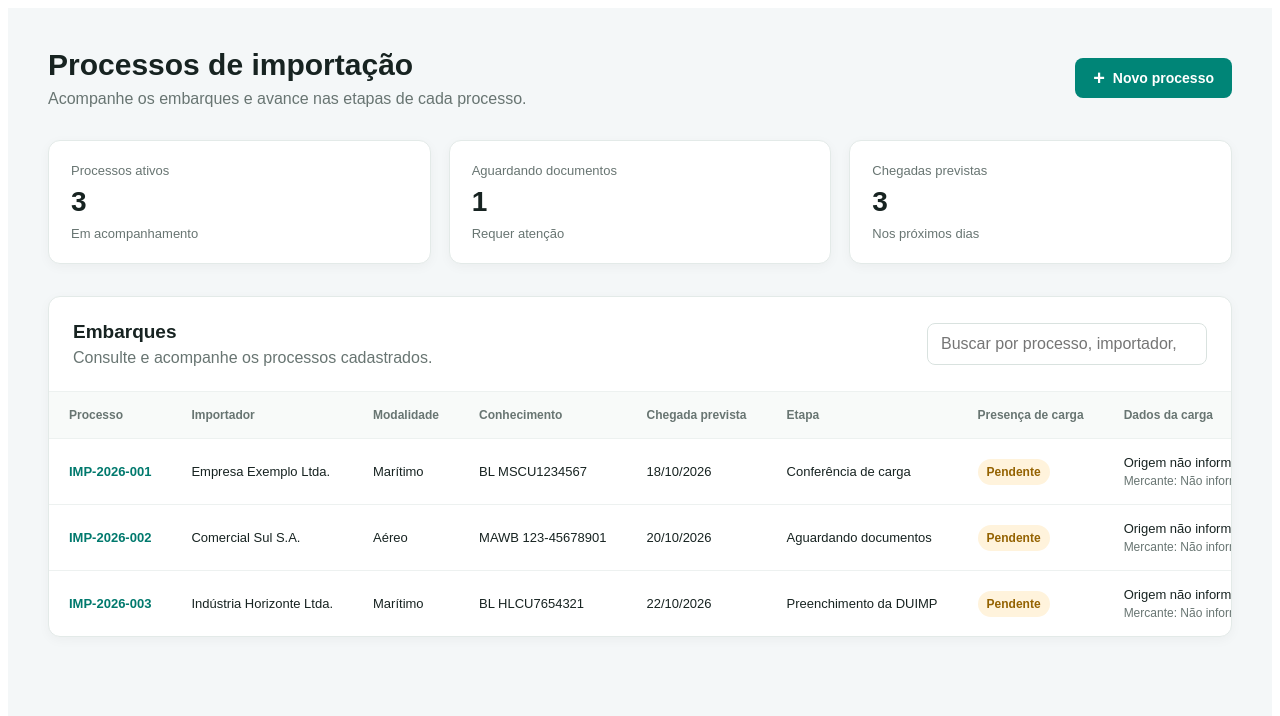
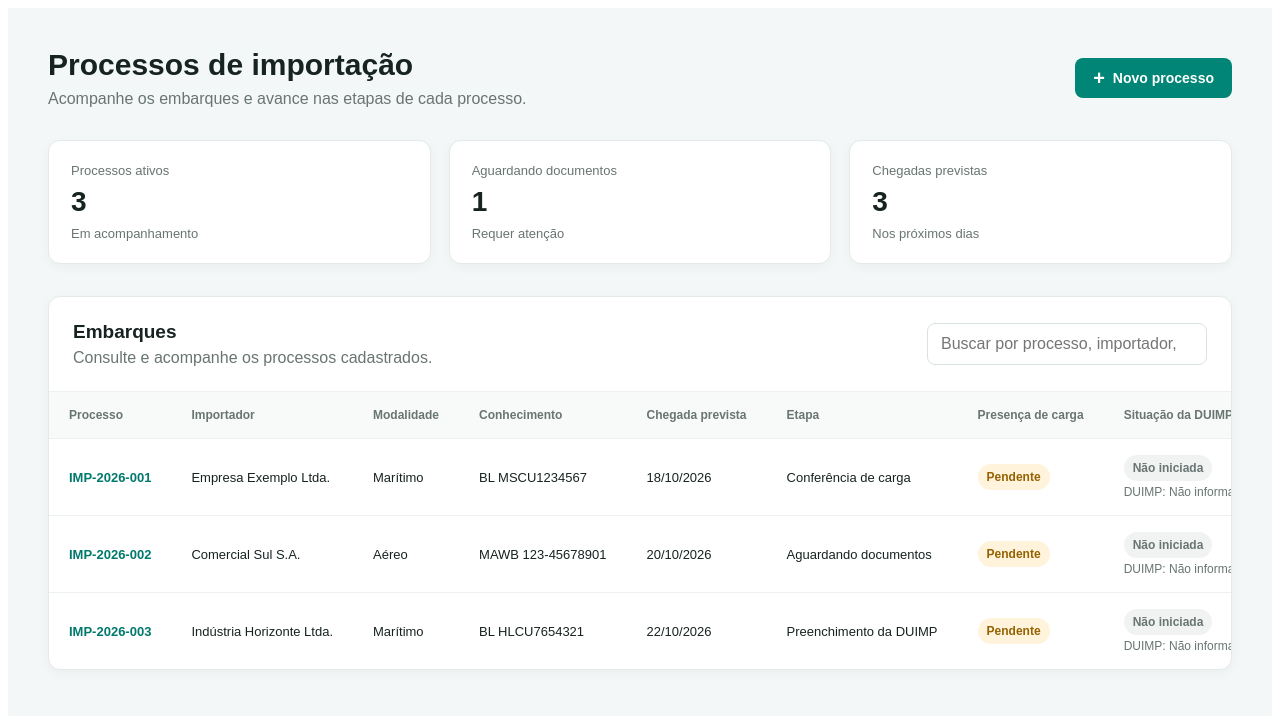
Before and after one commit to mviniciusps/atlas-comex-web, an Angular app: page / in a window 1280 px wide. Shown: the top 716 px of the page. Built offline with nearby package versions, Linux system fonts and the light colour scheme.

Commit message:
Adiciona dados iniciais da DUIMP

```diff
--- a/src/app/features/processos/pages/detalhe-processo/detalhe-processo.component.html
+++ b/src/app/features/processos/pages/detalhe-processo/detalhe-processo.component.html
@@ -151,8 +151,61 @@
   </section>
 
   <section class="cartao" id="duimp">
-    <h2>DUIMP</h2>
-    <p>O preenchimento assistido da DUIMP ficará disponível nesta seção.</p>
+    <h2>Dados da DUIMP</h2>
+
+    <div>
+      <label>
+        Número da DUIMP
+        <input
+          type="text"
+          [(ngModel)]="processo.numeroDuimp"
+          (ngModelChange)="atualizarDadosDuimp()"
+          placeholder="Informe o número da DUIMP"
+          >
+      </label>
+
+      <label>
+        Situaçao
+        <select
+          [(ngModel)]="processo.situacaoDuimp"
+          (ngModelChange)="atualizarDadosDuimp()"
+        >
+          <option value="Não iniciada"></option>
+          <option value="Em preenchimento"></option>
+          <option value="Pronta para revisão"></option>
+        </select>
+      </label>
+
+      <label>
+        <input
+          type="text"
+          [(ngModel)]="processo.unidadeDespacho"
+          (ngModelChange)="atualizarDadosDuimp()"
+          placeholder="Ex.: Santos"
+        >
+      </label>
+
+       <label>
+      Moeda da negociação
+      <input
+        type="text"
+        [(ngModel)]="processo.moedaNegociacao"
+        (ngModelChange)="atualizarDadosDuimp()"
+        placeholder="Ex.: USD"
+      />
+    </label>
+
+    <label>
+      Valor aduaneiro
+      <input
+        type="text"
+        [(ngModel)]="processo.valorAduaneiro"
+        (ngModelChange)="atualizarDadosDuimp()"
+        placeholder="Informe o valor"
+      />
+    </label>
+
+    </div>
   </section>
 
   <section class="cartao" id="historico">
--- a/src/app/features/processos/pages/detalhe-processo/detalhe-processo.component.ts
+++ b/src/app/features/processos/pages/detalhe-processo/detalhe-processo.component.ts
@@ -172,4 +172,18 @@ export class DetalheProcessoComponent implements OnInit {
     );
   }
 
+  atualizarDadosDuimp(): void {
+    if (!this.processo) {
+      return;
+    }
+
+    this.processosService.atualizarDadosDuimp(this.processoNumero, {
+      numeroDuimp: this.processo.numeroDuimp,
+      situacaoDuimp: this.processo.situacaoDuimp,
+      unidadeDespacho: this.processo.unidadeDespacho,
+      moedaNegociacao: this.processo.moedaNegociacao,
+      valorAduaneiro: this.processo.valorAduaneiro,
+    })
+  }
+
 }
--- a/src/app/features/processos/pages/lista-processos/lista-processos.component.html
+++ b/src/app/features/processos/pages/lista-processos/lista-processos.component.html
@@ -107,6 +107,7 @@
             <th>Chegada prevista</th>
             <th>Etapa</th>
             <th>Presença de carga</th>
+            <th>Situação da DUIMP</th>
             <th>Dados da carga</th>
             <th>Status</th>
           </tr>
@@ -135,6 +136,21 @@
               </span>
             </td>
             <td>
+              <div class="duimp-lista">
+                <span
+                  class="status"
+                  [class.status-duimp-pendente]="processo.situacaoDuimp === 'Não iniciada'"
+                  [class.status-duimp-andamento]="processo.situacaoDuimp === 'Em preenchimento'"
+                  [class.status-duimp-revisao]="processo.situacaoDuimp === 'Pronta para revisão'"
+                >
+                  {{ processo.situacaoDuimp }}
+                </span>
+                <small>
+                  DUIMP: {{ processo.numeroDuimp || 'Não informada' }}
+                </small>
+              </div>
+            </td>
+            <td>
               <div class="dados-carga-lista">
                 <span>
                   {{ processo.portoOrigem || 'Origem não informada' }}
@@ -154,7 +170,7 @@
           </tr>
           } @empty {
           <tr>
-            <td class="sem-resultados" colspan="9">
+            <td class="sem-resultados" colspan="10">
               Nenhum processo corresponde à busca.
             </td>
           </tr>
--- a/src/app/features/processos/pages/lista-processos/lista-processos.component.scss
+++ b/src/app/features/processos/pages/lista-processos/lista-processos.component.scss
@@ -278,3 +278,29 @@ td {
     background: #e5f4ef;
     color: #08745f;
 }
+
+.status-duimp-pendente {
+    background: #f1f3f2;
+    color: #687572
+}
+
+.status-duimp-andamento {
+    background: #fff3dc;
+    color: #946200;
+}
+
+.status-duimp-revisao {
+    background: #e5f4ef;
+    color: #08745f;
+}
+
+.duimp-lista {
+    display: grid;
+    justify-items: start;
+    gap: 4px;
+}
+
+.duimp-lista small {
+    color: #687572;
+    font-size: 12px;
+}
--- a/src/app/features/processos/pages/lista-processos/lista-processos.component.ts
+++ b/src/app/features/processos/pages/lista-processos/lista-processos.component.ts
@@ -61,6 +61,11 @@ export class ListaProcessosComponent {
         portoDestino: '',
         numeroMercante: '',
         presencaCarga: 'Pendente',
+        numeroDuimp: '',
+        situacaoDuimp: 'Não iniciada',
+        unidadeDespacho: '',
+        moedaNegociacao: '',
+        valorAduaneiro: '',
       });
 
     this.cancelarFormulario();
--- a/src/app/features/processos/services/processos.service.ts
+++ b/src/app/features/processos/services/processos.service.ts
@@ -13,6 +13,11 @@ export interface Processo {
   portoDestino: string;
   numeroMercante: string;
   presencaCarga: 'Pendente' | 'Confirmada' | 'Divergente';
+  numeroDuimp: string;
+  situacaoDuimp: 'Não iniciada' | 'Em preenchimento' | 'Pronta para revisão';
+  unidadeDespacho: string;
+  moedaNegociacao: string;
+  valorAduaneiro: string;
 }
 
 @Injectable({
@@ -33,6 +38,11 @@ export class ProcessosService {
       portoDestino: '',
       numeroMercante: '',
       presencaCarga: 'Pendente',
+      numeroDuimp: '',
+      situacaoDuimp: 'Não iniciada',
+      unidadeDespacho: '',
+      moedaNegociacao: '',
+      valorAduaneiro: '',
     },
     {
       numero: 'IMP-2026-002',
@@ -47,6 +57,11 @@ export class ProcessosService {
       portoDestino: '',
       numeroMercante: '',
       presencaCarga: 'Pendente',
+      numeroDuimp: '',
+      situacaoDuimp: 'Não iniciada',
+      unidadeDespacho: '',
+      moedaNegociacao: '',
+      valorAduaneiro: '',
     },
     {
       numero: 'IMP-2026-003',
@@ -61,6 +76,11 @@ export class ProcessosService {
       portoDestino: '',
       numeroMercante: '',
       presencaCarga: 'Pendente',
+      numeroDuimp: '',
+      situacaoDuimp: 'Não iniciada',
+      unidadeDespacho: '',
+      moedaNegociacao: '',
+      valorAduaneiro: '',
     },
   ];
 
@@ -90,4 +110,21 @@ export class ProcessosService {
     );
   }
 
+  atualizarDadosDuimp(
+    numero: string,
+    dados: Pick<
+      Processo,
+      | 'numeroDuimp'
+      | 'situacaoDuimp'
+      | 'unidadeDespacho'
+      | 'moedaNegociacao'
+      | 'valorAduaneiro'
+    >,
+  ): void {
+    this.processos = this.processos.map((processo) =>
+      processo.numero === numero
+        ? { ...processo, ...dados }
+        : processo,
+    );
+  }
 }
```
